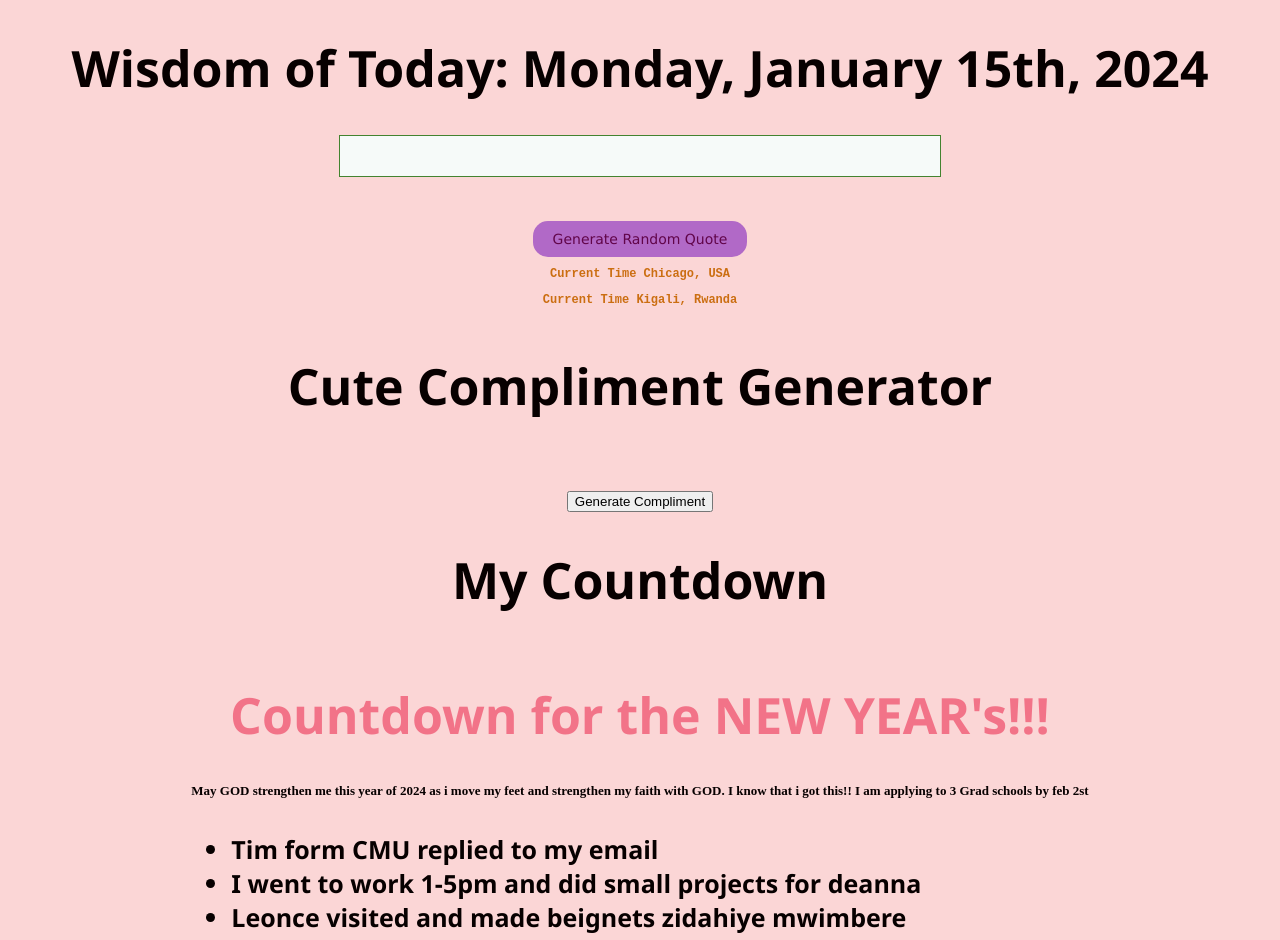
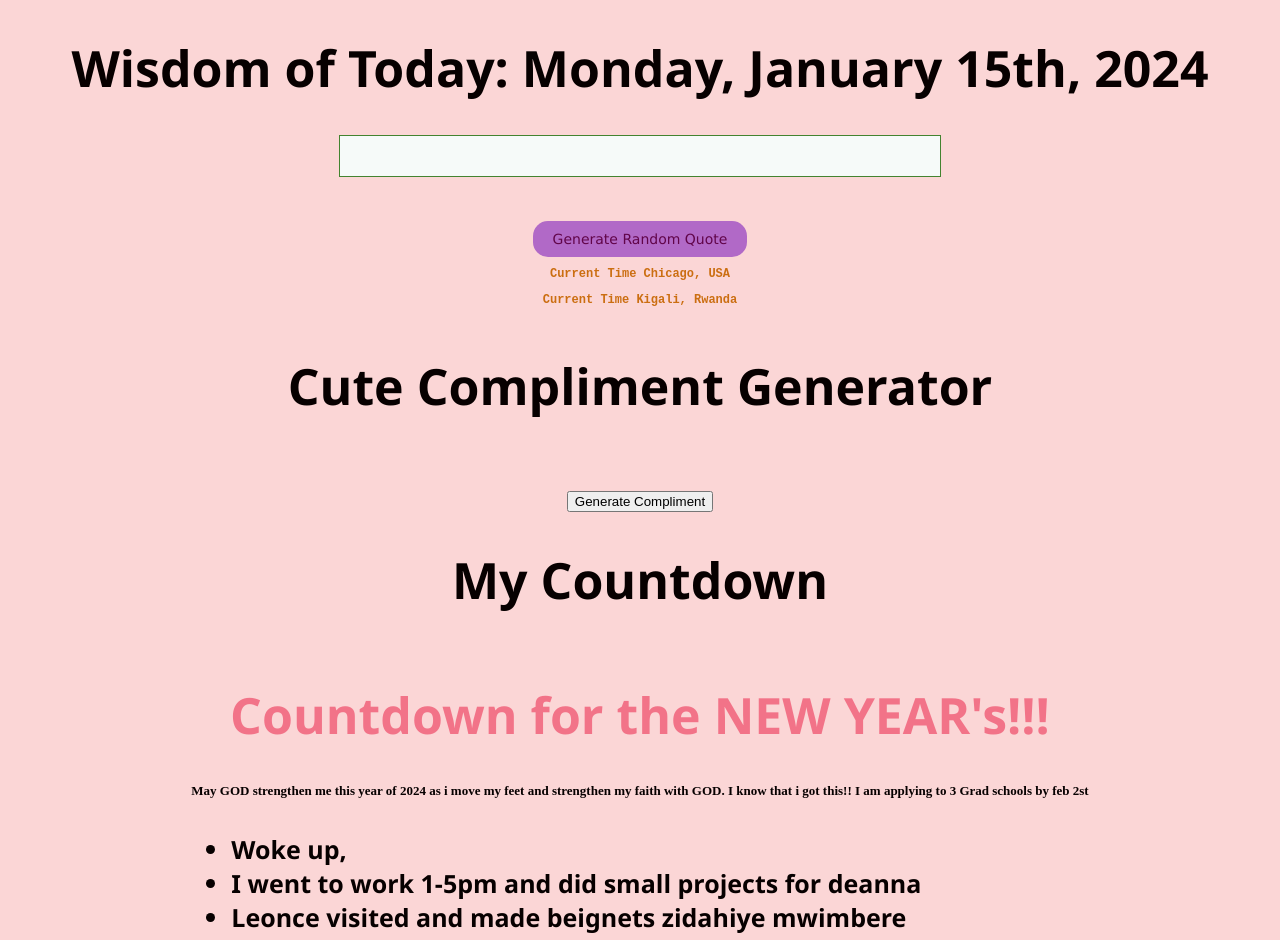
Before and after one commit to Lande21/RandomQuote, a React (Create React App) app: page / in a window 1280 px wide. Shown: the top 940 px of the page. Built offline with nearby package versions, Linux system fonts and the light colour scheme; no server answers.

Commit message:
daily commits

```diff
--- a/src/CountdownTimer.js
+++ b/src/CountdownTimer.js
@@ -46,7 +46,7 @@ const CountdownTimer = ({ targetDate }) => {
     <div>
         <h1 className="countt">Countdown for the NEW YEAR's!!!</h1>
         <h4 className="daily">May GOD strengthen me this year of 2024 as i move my feet and strengthen my faith with GOD. I know that i got this!! I am applying to 3 Grad schools by feb 2st</h4>
-        <h4><ul><li>Tim form CMU replied to my email</li>
+        <h4><ul><li>Woke up,</li>
         <li>I went to work 1-5pm and did small projects for deanna</li>
         <li>Leonce visited and made beignets zidahiye mwimbere</li>
         <li>We ate chicken, fries and ibishyimbo for dinner</li></ul>
```
